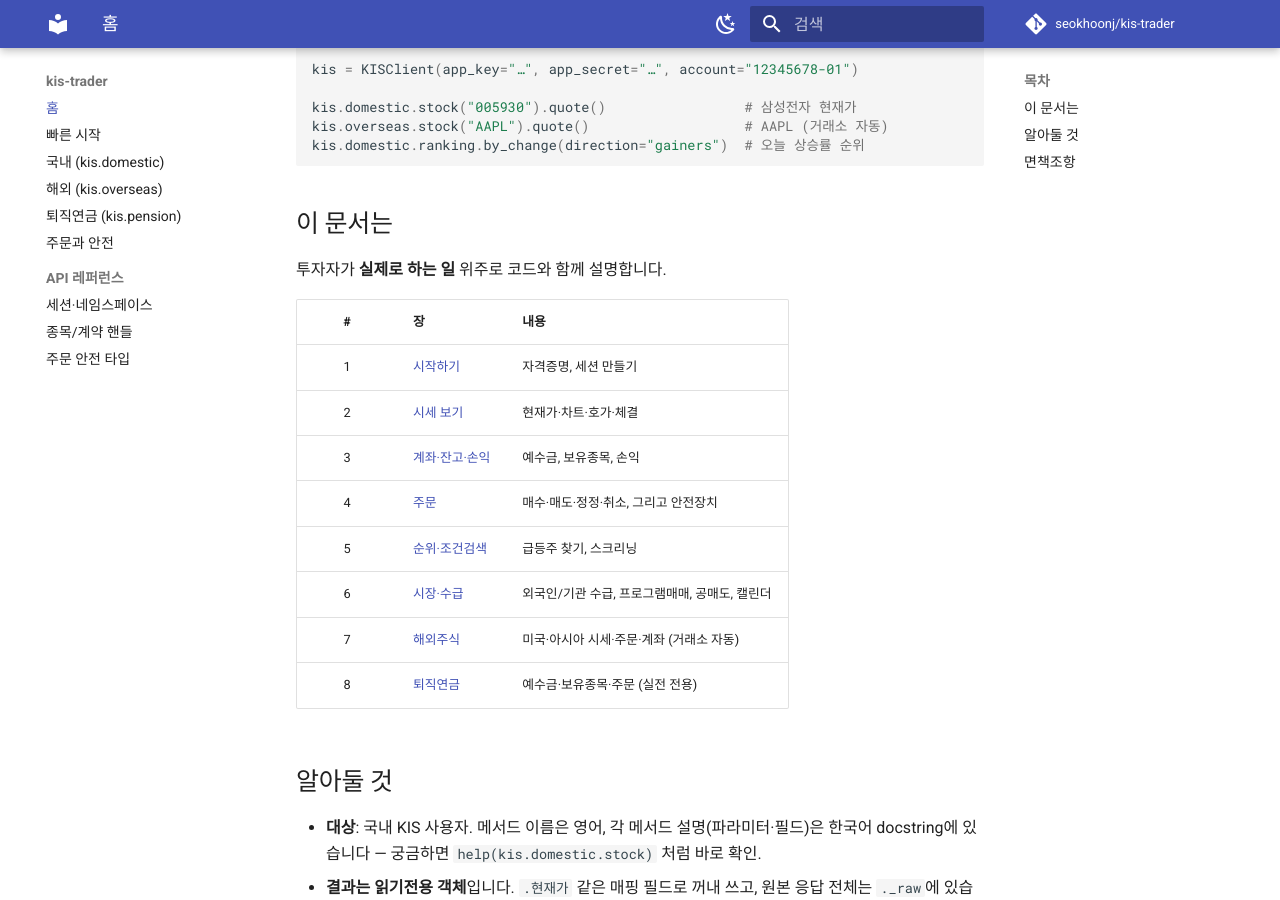
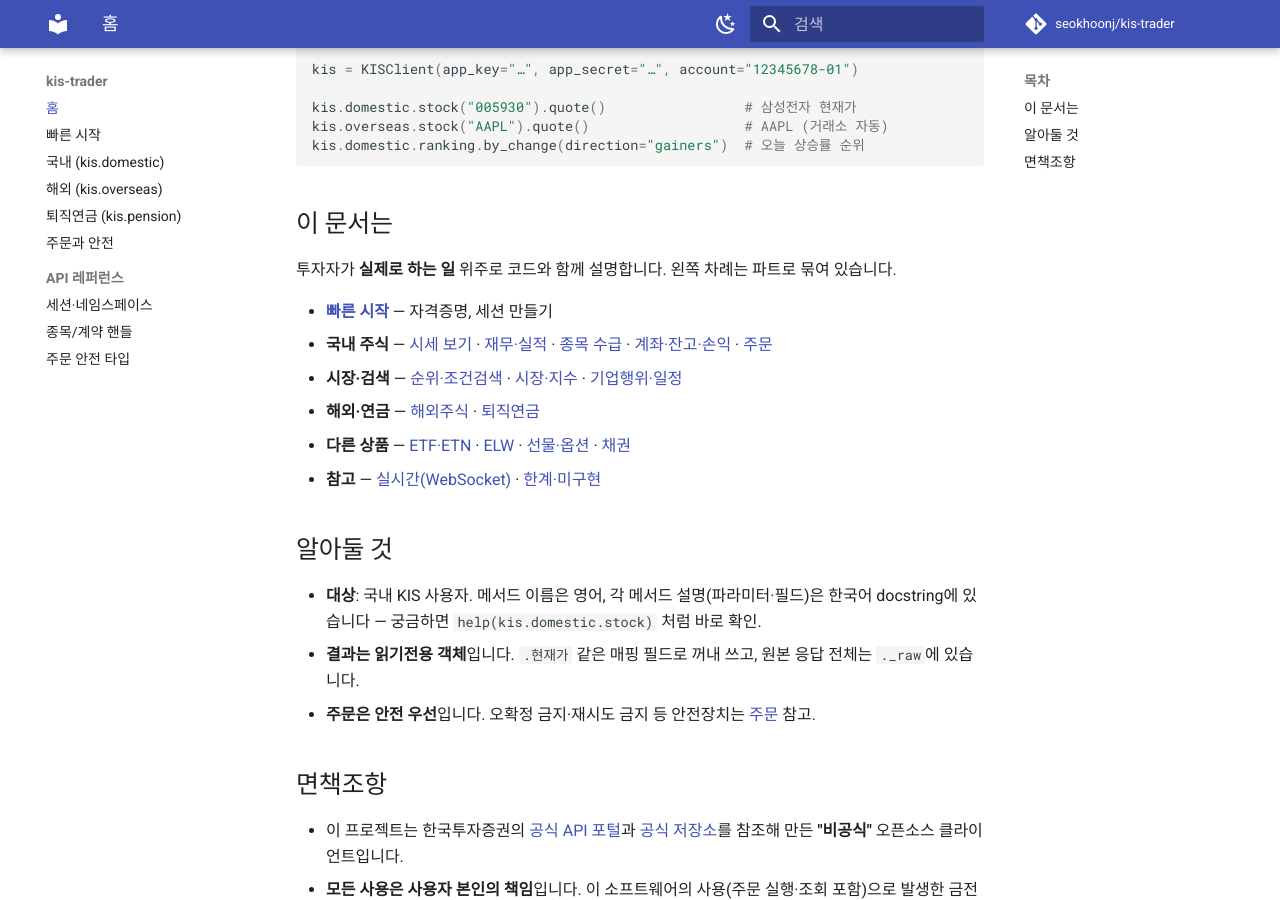
Before and after one commit to seokhoonj/kis-trader, an MkDocs documentation site: the page built from docs/index.md, in a window 1280 px wide and 900 px high, scrolled down 235 px. Built offline with MkDocs 1.6.1 and Material for MkDocs 9.7.7, drawn with Linux system fonts in a browser that asks for light colours; comment, search, counter and statistics services are not loaded.

Commit message:
docs: tidy the table of contents and refresh the intro overview
Put the quickstart under its own part so it indents like every other chapter
(retitled 빠른 시작 so the part and chapter names differ), move the realtime
chapter into a 참고 part beside the limits appendix, shorten the overseas part
to 해외·연금, and keep the merged market chapter titled 시장·지수. Rewrite the
intro overview to mirror the part structure instead of the stale eight-row list.

```diff
--- a/docs/index.md
+++ b/docs/index.md
@@ -15,18 +15,14 @@
 
 ## 이 문서는
 
-투자자가 **실제로 하는 일** 위주로 코드와 함께 설명합니다.
+투자자가 **실제로 하는 일** 위주로 코드와 함께 설명합니다. 왼쪽 차례는 파트로 묶여 있습니다.
 
-| # | 장 | 내용 |
-|:--:|----|------|
-| 1 | [시작하기](quickstart.md) | 자격증명, 세션 만들기 |
-| 2 | [시세 보기](quotes.md) | 현재가·차트·호가·체결 |
-| 3 | [계좌·잔고·손익](account.md) | 예수금, 보유종목, 손익 |
-| 4 | [주문](orders.md) | 매수·매도·정정·취소, 그리고 안전장치 |
-| 5 | [순위·조건검색](screening.md) | 급등주 찾기, 스크리닝 |
-| 6 | [시장·수급](market.md) | 외국인/기관 수급, 프로그램매매, 공매도, 캘린더 |
-| 7 | [해외주식](overseas.md) | 미국·아시아 시세·주문·계좌 (거래소 자동) |
-| 8 | [퇴직연금](pension.md) | 예수금·보유종목·주문 (실전 전용) |
+- **[빠른 시작](quickstart.md)** — 자격증명, 세션 만들기
+- **국내 주식** — [시세 보기](quotes.md) · [재무·실적](financials.md) · [종목 수급](flows.md) · [계좌·잔고·손익](account.md) · [주문](orders.md)
+- **시장·검색** — [순위·조건검색](screening.md) · [시장·지수](market.md) · [기업행위·일정](corporate-actions.md)
+- **해외·연금** — [해외주식](overseas.md) · [퇴직연금](pension.md)
+- **다른 상품** — [ETF·ETN](etf.md) · [ELW](elw.md) · [선물·옵션](derivatives.md) · [채권](bonds.md)
+- **참고** — [실시간(WebSocket)](realtime.md) · [한계·미구현](limits.md)
 
 ## 알아둘 것
 
```
Also changed, not shown: docs/_quarto.yml (+6 -4 lines), docs/market.md (+1 -1 lines), docs/quickstart.md (+1 -1 lines), docs/quotes.md (+1 -1 lines).
